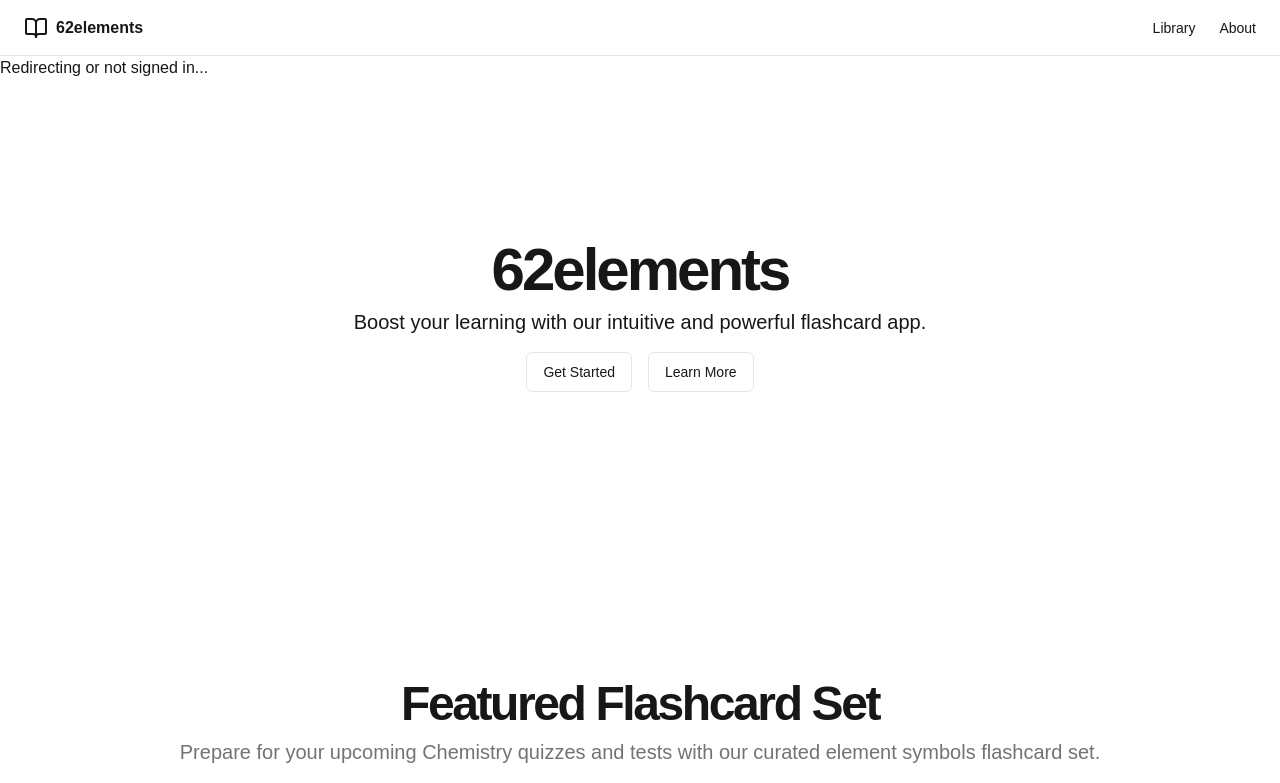
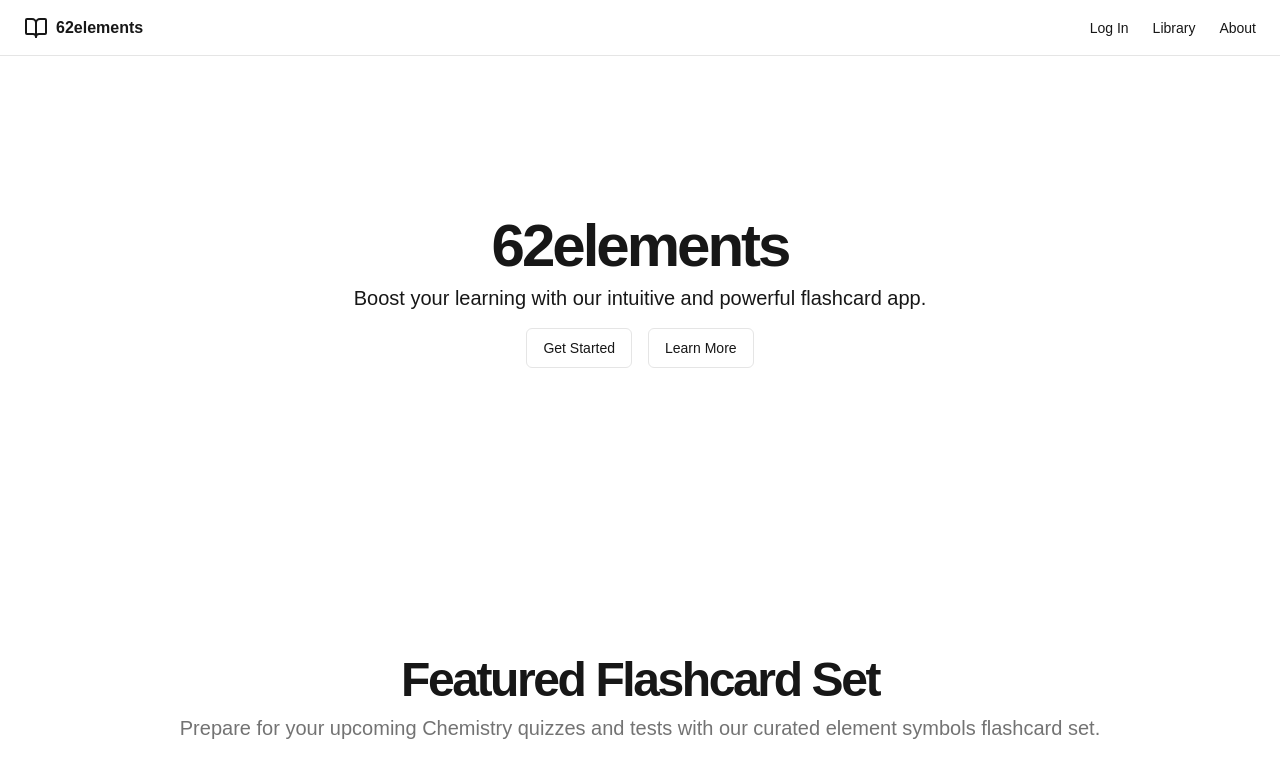
Before and after one commit to jamespeilunli/62elements, a Next.js app: page / in a window 1280 px wide. Shown: the top 783 px of the page. Built offline with nearby package versions, Linux system fonts and the light colour scheme; no server answers.

Commit message:
Add log in and sign out button to header

```diff
--- a/app/login/page.tsx
+++ b/app/login/page.tsx
@@ -1,5 +1,4 @@
 "use client";
-// pages/login.tsx
 import { supabase } from "../../lib/supabaseClient";
 
 export default function LoginPage() {
@@ -8,7 +7,7 @@ export default function LoginPage() {
     const { error } = await supabase.auth.signInWithOAuth({
       provider: "google",
       options: {
-        redirectTo: process.env.NEXT_PUBLIC_VERCEL_URL + "/", // or wherever you want
+        redirectTo: process.env.NEXT_PUBLIC_VERCEL_URL + "/",
       },
     });
     if (error) console.error("Error logging in with Google:", error.message);
--- a/app/page.tsx
+++ b/app/page.tsx
@@ -6,48 +6,10 @@ import { Input } from "@/components/ui/input";
 import { FlaskConical } from "lucide-react";
 import { BookOpen, Brain, Zap } from "lucide-react";
 import Link from "next/link";
-import { supabase } from "../lib/supabaseClient";
-import { useEffect, useState } from "react";
-import type { Session } from "@supabase/supabase-js";
-
-function DashboardPage() {
-  const [session, setSession] = useState<Session | null>(null);
-
-  useEffect(() => {
-    const getSession = async () => {
-      const { data, error } = await supabase.auth.getSession();
-      if (error) {
-        console.error("Error getting session:", error.message);
-        return;
-      }
-      setSession(data.session);
-    };
-
-    getSession();
-
-    const {
-      data: { subscription },
-    } = supabase.auth.onAuthStateChange((_event, newSession) => {
-      setSession(newSession);
-    });
-
-    return () => subscription.unsubscribe();
-  }, []);
-
-  if (!session) return <p>Redirecting or not signed in...</p>;
-
-  return (
-    <div>
-      <h1>Welcome, {session.user.email}</h1>
-      <button onClick={() => supabase.auth.signOut()}>Sign Out</button>
-    </div>
-  );
-}
 
 export default function Component() {
   return (
     <div className="flex flex-col">
-      <DashboardPage></DashboardPage>
       <main className="flex-1">
         <section className="w-full py-16 md:py-20 lg:py-30 xl:py-40">
           <div className="container px-4 md:px-6 mx-auto max-w-[1200px]">
--- a/components/header.tsx
+++ b/components/header.tsx
@@ -1,5 +1,51 @@
+"use client";
 import { BookOpen } from "lucide-react";
 import Link from "next/link";
+import { useEffect, useState } from "react";
+import { supabase } from "@/lib/supabaseClient";
+import type { Session } from "@supabase/supabase-js";
+
+function LoginButton() {
+  const [session, setSession] = useState<Session | null>(null);
+
+  useEffect(() => {
+    const getSession = async () => {
+      const { data, error } = await supabase.auth.getSession();
+      if (error) {
+        console.error("Error getting session:", error.message);
+        return;
+      }
+      setSession(data.session);
+    };
+
+    getSession();
+
+    const {
+      data: { subscription },
+    } = supabase.auth.onAuthStateChange((_event, newSession) => {
+      setSession(newSession);
+    });
+
+    return () => subscription.unsubscribe();
+  }, []);
+
+  return (
+    <div>
+      {session ? (
+        <button
+          className="text-sm font-medium hover:underline underline-offset-4"
+          onClick={() => supabase.auth.signOut()}
+        >
+          Sign Out
+        </button>
+      ) : (
+        <Link className="text-sm font-medium hover:underline underline-offset-4" href="/login">
+          Log In
+        </Link>
+      )}
+    </div>
+  );
+}
 
 const Header = () => {
   return (
@@ -9,6 +55,7 @@ const Header = () => {
         <span className="font-bold hover:underline underline-offset-4">62elements</span>
       </Link>
       <nav className="ml-auto flex items-center gap-4 sm:gap-6">
+        <LoginButton />
         <Link className="text-sm font-medium hover:underline underline-offset-4" href="/library">
           Library
         </Link>
```
